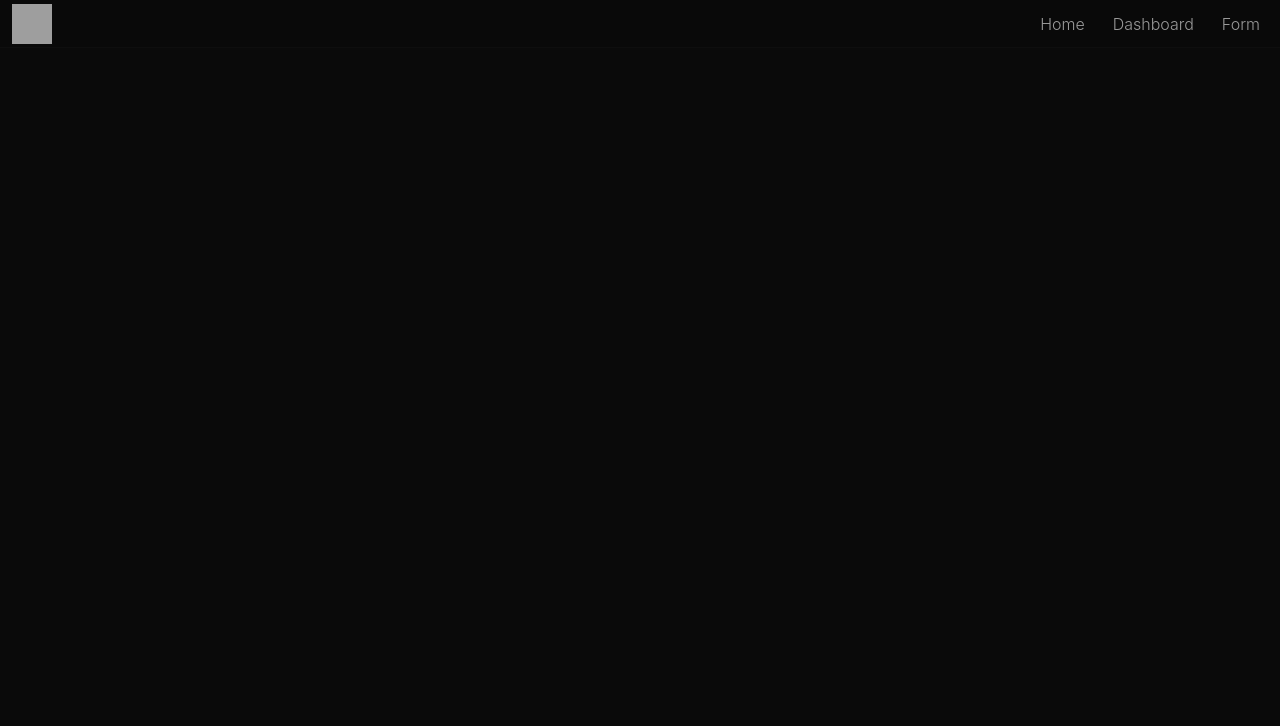
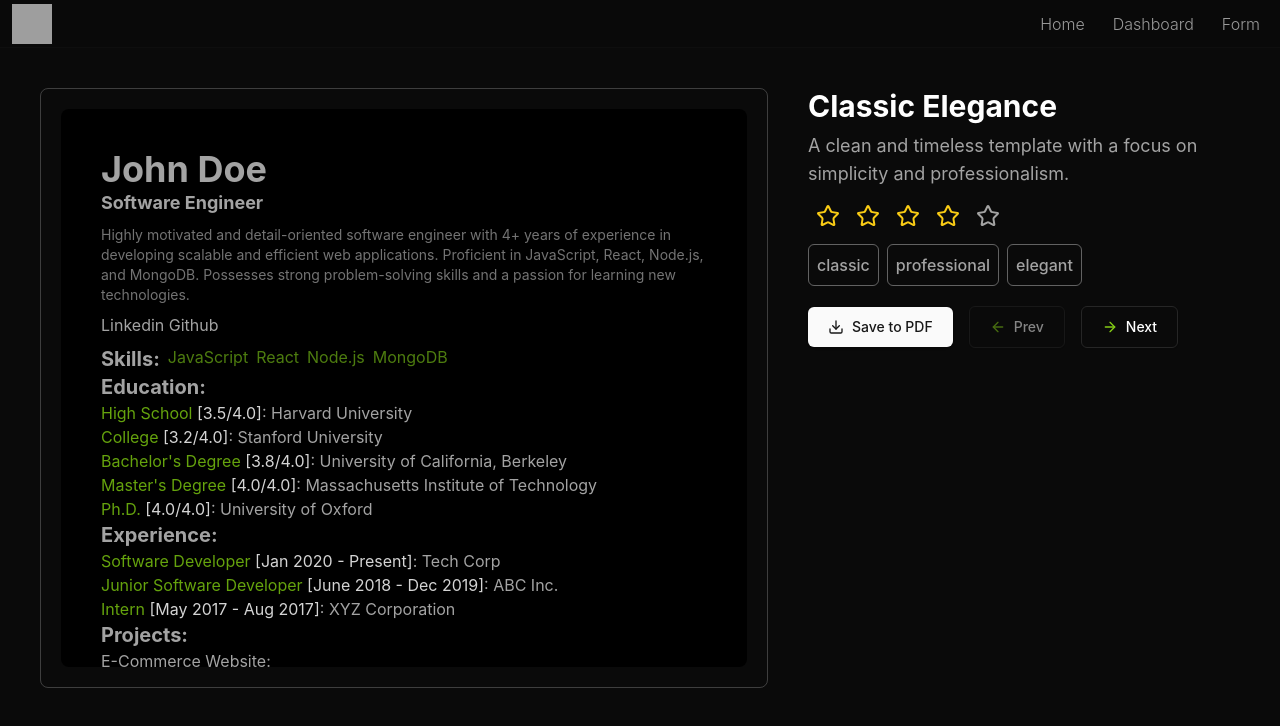
Before and after one commit to arkoroy05/NextHire, a React (Vite) app in the folder frontend/: page /templates/1 in a window 1280 px wide. Before the commit this address had no page. Shown: the top 726 px of the page. Built offline with nearby package versions, Linux system fonts and the light colour scheme; grey boxes are pictures that could not be loaded; a web font is replaced by a local one.

Commit message:
last commit

```diff
--- a/frontend/src/App.tsx
+++ b/frontend/src/App.tsx
@@ -4,13 +4,13 @@ import Home from './pages/Home';
 import Form from './pages/Form';
 import Projects from './pages/Projects';
 import NavBar from './components/Nav';
-import Resume from './pages/Resume';
+import Template from './pages/Template';
 
 const App = () => {
     return (
       <html lang="en">
       <body
-        className={`text-amber-200 h-screen font-sans  `}
+        className={`text-lime-500 h-screen font-sans  `}
       >
         <NavBar />
         <main className="absolute top-[3rem] h-[calc(100vh-3rem)] w-full"><Router>
@@ -19,7 +19,7 @@ const App = () => {
 
                 <Route path="/form" element={<Form />} />
                 <Route path="/projects" element={<Projects />} />
-                <Route path="/resume" element={<Resume />} />
+                <Route path="/templates/:id" element={<Template />} />
             </Routes>
         </Router>
         </main>
--- /dev/null
+++ b/frontend/src/assets/data/testData.ts
@@ -0,0 +1,224 @@
+const items = [
+  {
+    id: 1,
+    name: "Classic Elegance",
+    desc: "A clean and timeless template with a focus on simplicity and professionalism.",
+    tags: ["classic", "professional", "elegant"],
+    rating: 4,
+    template: `
+      <div class="h-full bg-black p-10 font-sans text-neutral-400 flex flex-col justify-between">
+        <div class="content">
+          <h1 class="text-4xl font-bold">{{name}}</h1>
+
+          <p class="text-lg font-bold">{{jobTitle}}</p>
+          <p class="text-sm py-2 text-neutral-500">{{about}}</p>
+          <a href="{{linkedinUrl}}">
+              Linkedin
+            </a>
+            <a href="{{githubUrl}}">
+              Github
+              </a>
+          <div class="skills flex gap-2 mt-2">
+            <!--[[SkillsTemplate=<div class="text-lime-700">{{skill}}</div>]]-->
+            <h1 class="text-xl font-bold flex flex-col items-center justify-center">Skills:</h1>
+              {{skillsTemplate}}
+          </div>
+          <div class="education">
+            <!--[[EducationTemplate=<div class=""><span class="text-lime-600">{{education.type}}</span> <span class="text-neutral-300">[{{education.cgpa}}]</span>: {{education.name}}</div>]]-->
+            <h1 class="text-xl font-bold">Education:</h1>
+            <div class="">{{educationTemplate}}</div>
+          </div>
+            <div class="experience">
+            <!--[[ExperienceTemplate=<div class=""><span class="text-lime-600">{{experience.designation}}</span> <span class="text-neutral-300">[{{experience.duration}}]</span>: {{experience.company}}</div>]]-->
+            <h1 class="text-xl font-bold">Experience:</h1>
+            <div class="">{{experienceTemplate}}</div>
+          </div>
+            <div class="projects">
+            <!--[[ProjectsTemplate=<div class="flex flex-col">{{project.name}}: <p>{{DescriptionTemplate}}</p><p>{{LinksTemplate}}</p> </div>]]-->
+            <!--[[ProjectDescriptionTemplate=<div class="flex gap-2 text-amber-400">{{project.description}} </div>]]-->
+            <!--[[ProjectLinkTemplate=<div class="flex gap-2 text-blue-200">{{project.links}}</div>]]-->
+            <h1 class="text-xl font-bold">Projects:</h1>
+            <div class="">{{projectsTemplate}}</div>
+          </div>
+        </div>
+        <div class="footer flex gap-2">
+          <h1 class="text-lg font-bold">Contact:</h1>
+          <div class="flex gap-2 items-center">
+            <p class="text-neutral-500">Email: {{email}}</p>
+            <p class="text-neutral-500">Phone: {{phone}}</p>
+          </div>
+        </div>
+
+      </div>
+    `,
+  },
+  {
+    id: 2,
+    name: "Modern Minimalist",
+    desc: "A sleek and contemporary template for tech-savvy professionals.",
+    tags: ["modern", "minimal", "tech"],
+    rating: 5,
+    template: `
+      <div style="font-family: 'Helvetica', sans-serif; padding: 20px; background-color: #f9f9f9; color: #444;">
+        <h1 style="text-align: center; font-size: 26px;">Modern Minimalist</h1>
+        <p style="font-size: 18px; text-align: center;">A sleek template for modern professionals in the tech industry.</p>
+        <div>
+          <h3>Skills</h3>
+          <ul>
+            <li>React.js</li>
+            <li>Node.js</li>
+            <li>JavaScript</li>
+          </ul>
+        </div>
+      </div>
+    `,
+  },
+  {
+    id: 3,
+    name: "Creative Spark",
+    desc: "A vibrant and dynamic template tailored for creative individuals.",
+    tags: ["creative", "colorful", "dynamic"],
+    rating: 4,
+    template: `
+      <div style="font-family: 'Courier New', monospace; background-color: #f0f0f0; padding: 30px;">
+        <h1 style="color: #ff6600; text-align: center;">Creative Spark</h1>
+        <p style="color: #333;">A vibrant template for designers, artists, and other creative professionals.</p>
+        <h3>Portfolio</h3>
+        <ul>
+          <li>Graphic Designer for XYZ Art Studio</li>
+          <li>Freelance Illustrator</li>
+        </ul>
+      </div>
+    `,
+  },
+  {
+    id: 4,
+    name: "Executive Appeal",
+    desc: "A polished and formal template for high-level executives.",
+    tags: ["executive", "formal", "polished"],
+    rating: 5,
+    template: `
+      <div style="font-family: 'Times New Roman', serif; background-color: #ffffff; padding: 25px;">
+        <h1 style="text-align: center; font-size: 28px;">Executive Appeal</h1>
+        <p style="font-size: 18px;">A sophisticated and formal template for senior professionals.</p>
+        <h3>Executive Summary</h3>
+        <ul>
+          <li>Leading teams at Fortune 500 companies</li>
+          <li>Extensive experience in management and strategy</li>
+        </ul>
+      </div>
+    `,
+  },
+  {
+    id: 5,
+    name: "Academic Scholar",
+    desc: "A detailed template with a focus on academic achievements and research.",
+    tags: ["academic", "detailed", "research"],
+    rating: 5,
+    template: `
+      <div style="font-family: 'Georgia', serif; padding: 30px;">
+        <h1 style="text-align: center;">Academic Scholar</h1>
+        <p>This template is perfect for academic professionals or researchers.</p>
+        <h3>Research Experience</h3>
+        <ul>
+          <li>Research Assistant at ABC University</li>
+          <li>Published articles in top-tier journals</li>
+        </ul>
+      </div>
+    `,
+  },
+  {
+    id: 6,
+    name: "Bold Impact",
+    desc: "A bold and striking template for professionals who want to stand out.",
+    tags: ["bold", "impactful", "unique"],
+    rating: 3,
+    template: `
+      <div style="font-family: 'Impact', sans-serif; padding: 20px; background-color: #000; color: #fff;">
+        <h1 style="text-align: center;">Bold Impact</h1>
+        <p>Make an impact with this bold and eye-catching template.</p>
+        <h3>Skills</h3>
+        <ul>
+          <li>Public Speaking</li>
+          <li>Leadership</li>
+          <li>Strategic Planning</li>
+        </ul>
+      </div>
+    `,
+  },
+  {
+    id: 7,
+    name: "Traditional Professional",
+    desc: "A traditional template that emphasizes work experience and skills.",
+    tags: ["traditional", "experience-focused", "skills"],
+    rating: 4,
+    template: `
+      <div style="font-family: 'Verdana', sans-serif; padding: 20px; border: 2px solid #ccc;">
+        <h1 style="text-align: center;">Traditional Professional</h1>
+        <p>Designed for professionals looking to showcase experience and skills.</p>
+        <h3>Work Experience</h3>
+        <ul>
+          <li>Sales Manager at XYZ Corp</li>
+          <li>Marketing Specialist at ABC Inc.</li>
+        </ul>
+      </div>
+    `,
+  },
+  {
+    id: 8,
+    name: "Freelancer Portfolio",
+    desc: "A visually appealing template designed to showcase portfolio work.",
+    tags: ["freelancer", "portfolio", "creative"],
+    rating: 4,
+    template: `
+      <div style="font-family: 'Tahoma', sans-serif; padding: 20px; background-color: #fafafa;">
+        <h1 style="text-align: center;">Freelancer Portfolio</h1>
+        <p>A perfect template for freelancers to showcase their work.</p>
+        <h3>Portfolio Highlights</h3>
+        <ul>
+          <li>Web Design for XYZ Company</li>
+          <li>Logo Design for ABC Business</li>
+        </ul>
+      </div>
+    `,
+  },
+  {
+    id: 9,
+    name: "Graduate Starter",
+    desc: "A concise and straightforward template for fresh graduates entering the workforce.",
+    tags: ["graduate", "starter", "concise"],
+    rating: 3,
+    template: `
+      <div style="font-family: Arial, sans-serif; padding: 20px; background-color: #f1f1f1;">
+        <h1 style="text-align: center;">Graduate Starter</h1>
+        <p>Designed for recent graduates with limited work experience.</p>
+        <h3>Education</h3>
+        <ul>
+          <li>Bachelor of Science in Computer Science</li>
+          <li>University of XYZ</li>
+        </ul>
+      </div>
+    `,
+  },
+  {
+    id: 10,
+    name: "Tech Guru",
+    desc: "A modern and innovative template for professionals in the tech industry.",
+    tags: ["tech", "modern", "innovative"],
+    rating: 5,
+    template: `
+      <div style="font-family: 'Roboto', sans-serif; padding: 20px; background-color: #fff;">
+        <h1 style="text-align: center; color: #333;">Tech Guru</h1>
+        <p>This template is ideal for tech professionals with cutting-edge skills.</p>
+        <h3>Technical Skills</h3>
+        <ul>
+          <li>Python</li>
+          <li>Machine Learning</li>
+          <li>Web Development</li>
+        </ul>
+      </div>
+    `,
+  },
+];
+
+export default items;
--- /dev/null
+++ b/frontend/src/pages/Dashboard.tsx
@@ -0,0 +1,41 @@
+import { Input } from "@/components/ui/input";
+import { ScrollArea } from "@/components/ui/scroll-area";
+import {
+  Card,
+  CardContent,
+  CardDescription,
+  CardHeader,
+  CardTitle,
+} from "@/components/ui/card";
+import items from "@/assets/data/testData";
+
+const Dashboard = () => {
+
+  return (
+    <div className=" h-full grid grid-rows-[2rem_1fr]">
+      <div className="search-bar p-5">
+        <Input id="Search" placeholder="Search your template" />
+      </div>
+      <ScrollArea className="w-full h-[calc(100vh-9rem)] mt-10 px-5">
+        <div className="grid grid-cols-3 gap-2">
+            {items.map((item) => (
+              <Card
+                className="w-auto hover:bg-neutral-800"
+                onClick={() => window.location.href = `/templates/${item.id}`}
+              >
+                <CardContent className="text-neutral-600 p-10">
+                  <img src="/" alt={`Image not found for ${item.name}`}></img>
+                </CardContent>
+                <CardHeader>
+                  <CardTitle>{item.name}</CardTitle>
+                  <CardDescription>{item.desc}</CardDescription>
+                </CardHeader>
+              </Card>
+            ))}
+        </div>
+      </ScrollArea>
+    </div>
+  );
+};
+
+export default Dashboard;
```
Also changed, not shown: 2 other files (tests, documents, lock files or other folders).
